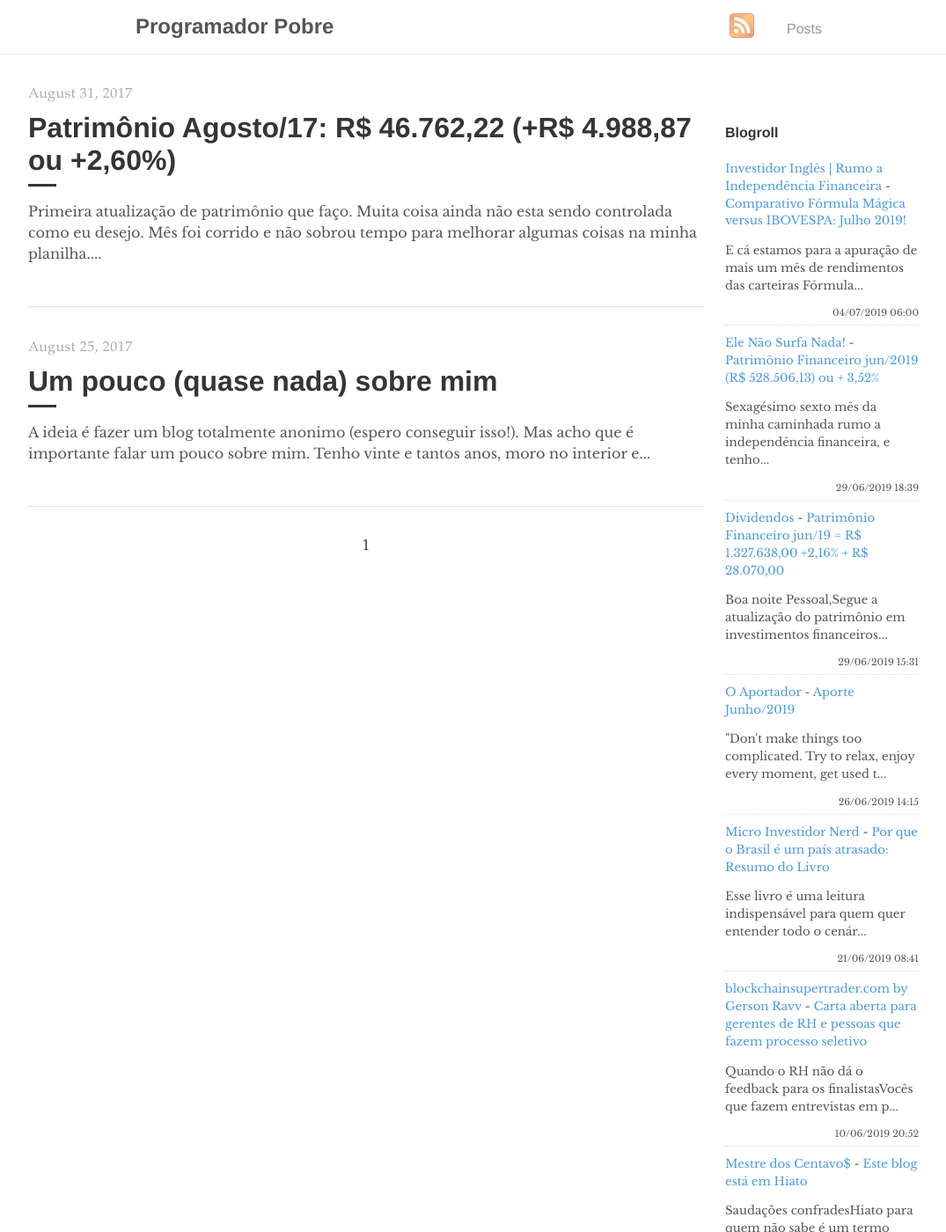
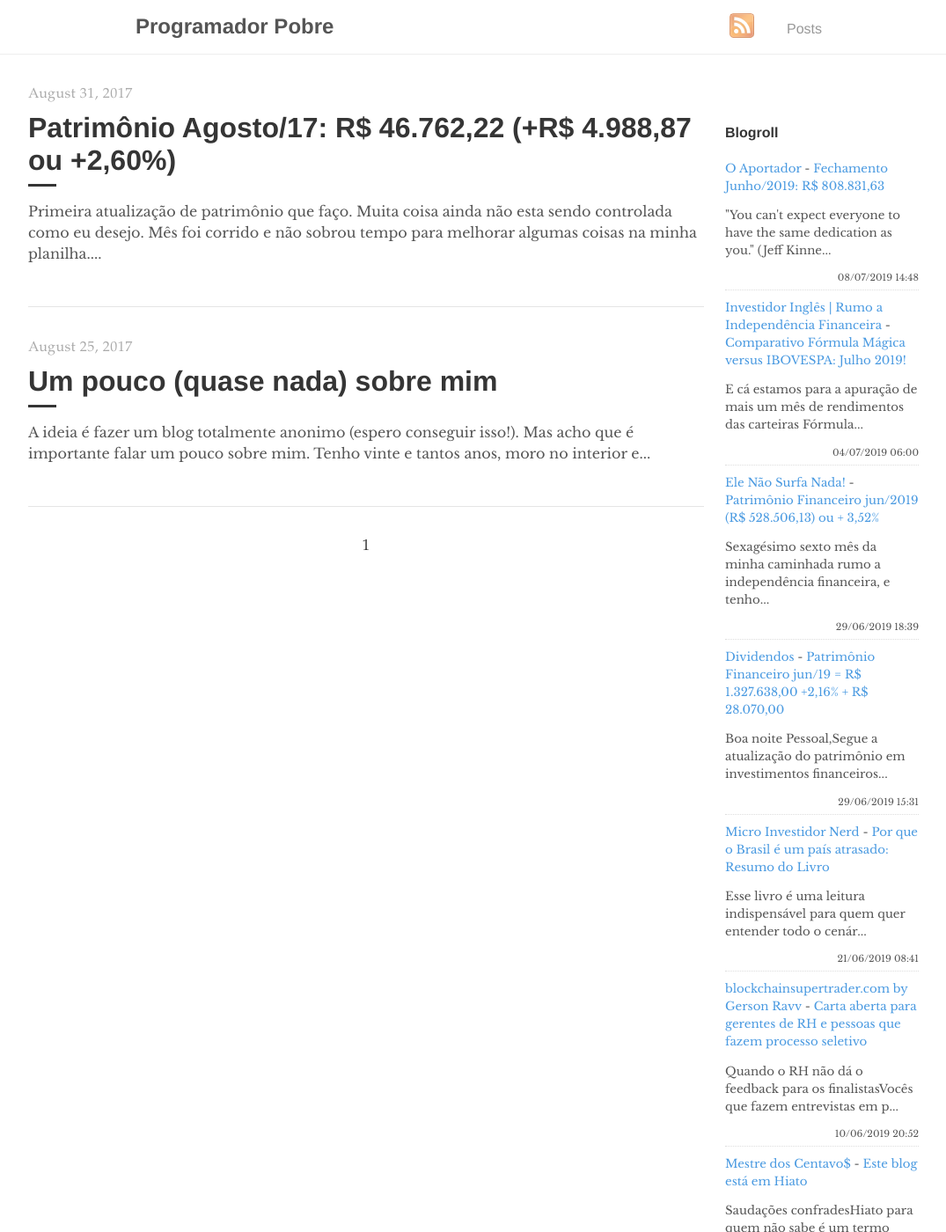
Before and after one commit to programadorpobre/programadorpobre.github.io, a Jekyll site: the page built from index.html, in a window 1280 px wide and 1400 px high. Shown: the whole window at 88% size, without its empty margins (96-1171 px from the left). Built offline with Jekyll 4.4.1, drawn with Linux system fonts in a browser that asks for light colours; the list of posts is cut into pages by our own code; comment, search, counter and statistics services are not loaded.

Commit message:
[ci skip] travis #702

```diff
--- a/_includes/feed-entries.html
+++ b/_includes/feed-entries.html
@@ -1,3 +1,8 @@
+<div class="feed-entry">
+    <a class="feed-entry-site-name" href="https://oaportadorfinanceiro.blogspot.com/">O Aportador</a> - <a class="feed-entry-title" href="https://oaportadorfinanceiro.blogspot.com/2019/07/fechamento-junho2019-r-80883163.html">Fechamento Junho/2019: R$ 808.831,63</a>
+    <p class="feed-entry-summary">"You can't expect everyone to have the same dedication as you."&nbsp;(Jeff Kinne...</p>
+    <time datetime="2019-07-08T14:48:00.003-03:00">08/07/2019 14:48</time>
+</div>
 <div class="feed-entry">
     <a class="feed-entry-site-name" href="https://www.investidoringles.com/">Investidor Inglês | Rumo a Independência Financeira</a> - <a class="feed-entry-title" href="https://www.investidoringles.com/2019/07/comparativo-formula-magica-versus-ibovespa.html">Comparativo Fórmula Mágica versus IBOVESPA: Julho 2019!</a>
     <p class="feed-entry-summary">E cá estamos para a apuração de mais um mês de rendimentos das carteiras Fórmula...</p>
@@ -12,11 +17,6 @@
     <a class="feed-entry-site-name" href="http://bonsdividendos.blogspot.com/">Dividendos</a> - <a class="feed-entry-title" href="http://bonsdividendos.blogspot.com/2019/06/patrimonio-financeiro-jun19-r-132763800.html">Patrimônio Financeiro jun/19 = R$ 1.327.638,00 +2,16% + R$ 28.070,00</a>
     <p class="feed-entry-summary">Boa noite Pessoal,Segue a atualização do patrimônio em investimentos financeiros...</p>
     <time datetime="2019-06-29T15:31:00.003-07:00">29/06/2019 15:31</time>
-</div>
-<div class="feed-entry">
-    <a class="feed-entry-site-name" href="https://oaportadorfinanceiro.blogspot.com/">O Aportador</a> - <a class="feed-entry-title" href="https://oaportadorfinanceiro.blogspot.com/2019/06/aporte-junho2019.html">Aporte Junho/2019</a>
-    <p class="feed-entry-summary">"Don't make things too complicated. Try to relax, enjoy every moment, get used t...</p>
-    <time datetime="2019-06-26T14:15:00.001-03:00">26/06/2019 14:15</time>
 </div>
 <div class="feed-entry">
     <a class="feed-entry-site-name" href="https://microinvestidornerd.blogspot.com/">Micro Investidor Nerd</a> - <a class="feed-entry-title" href="https://microinvestidornerd.blogspot.com/2019/06/por-que-o-brasil-e-um-pais-atrasado.html">Por que o Brasil é um país atrasado: Resumo do Livro</a>
```
